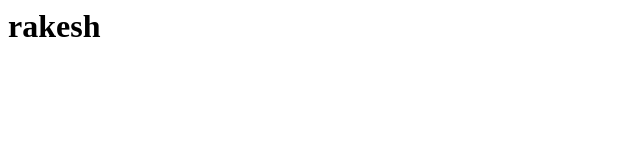
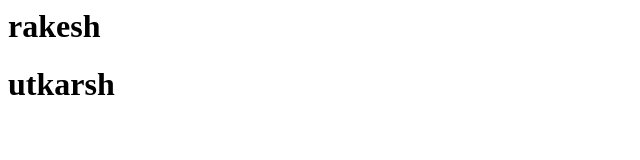
Before and after one commit to tatiyavinchu/github, a plain HTML site: page index.html in a window 1280 px wide. Shown: the whole page, without its empty margins (0-640 px from the left). Drawn offline with Linux system fonts and the light colour scheme.

Commit message:
second commit

```diff
--- a/index.html
+++ b/index.html
@@ -4,5 +4,6 @@
 </head>
 <body>
 	<h1>rakesh</h1>
+	<h1>utkarsh</h1>
 </body>
 </html>
```
